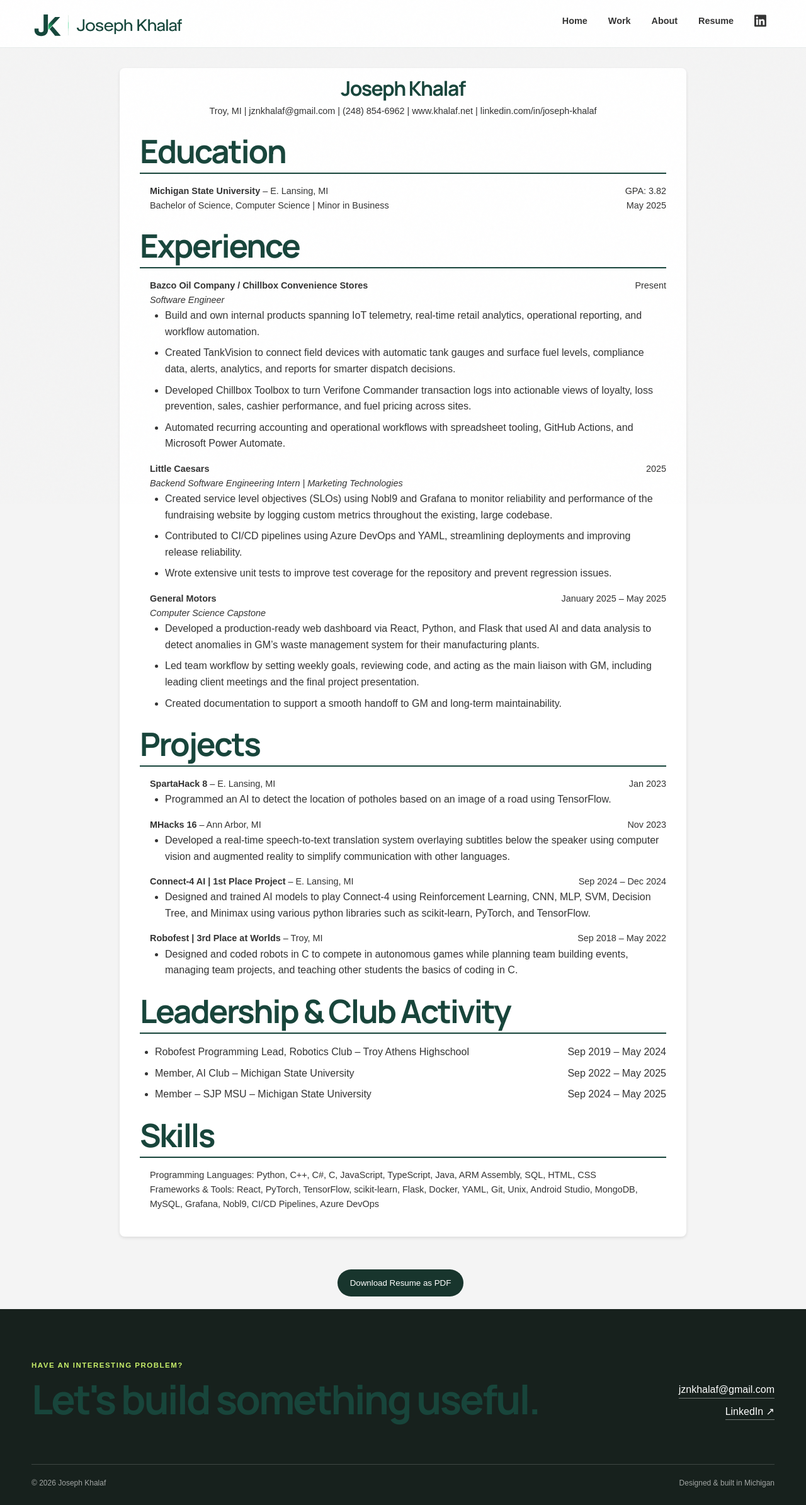
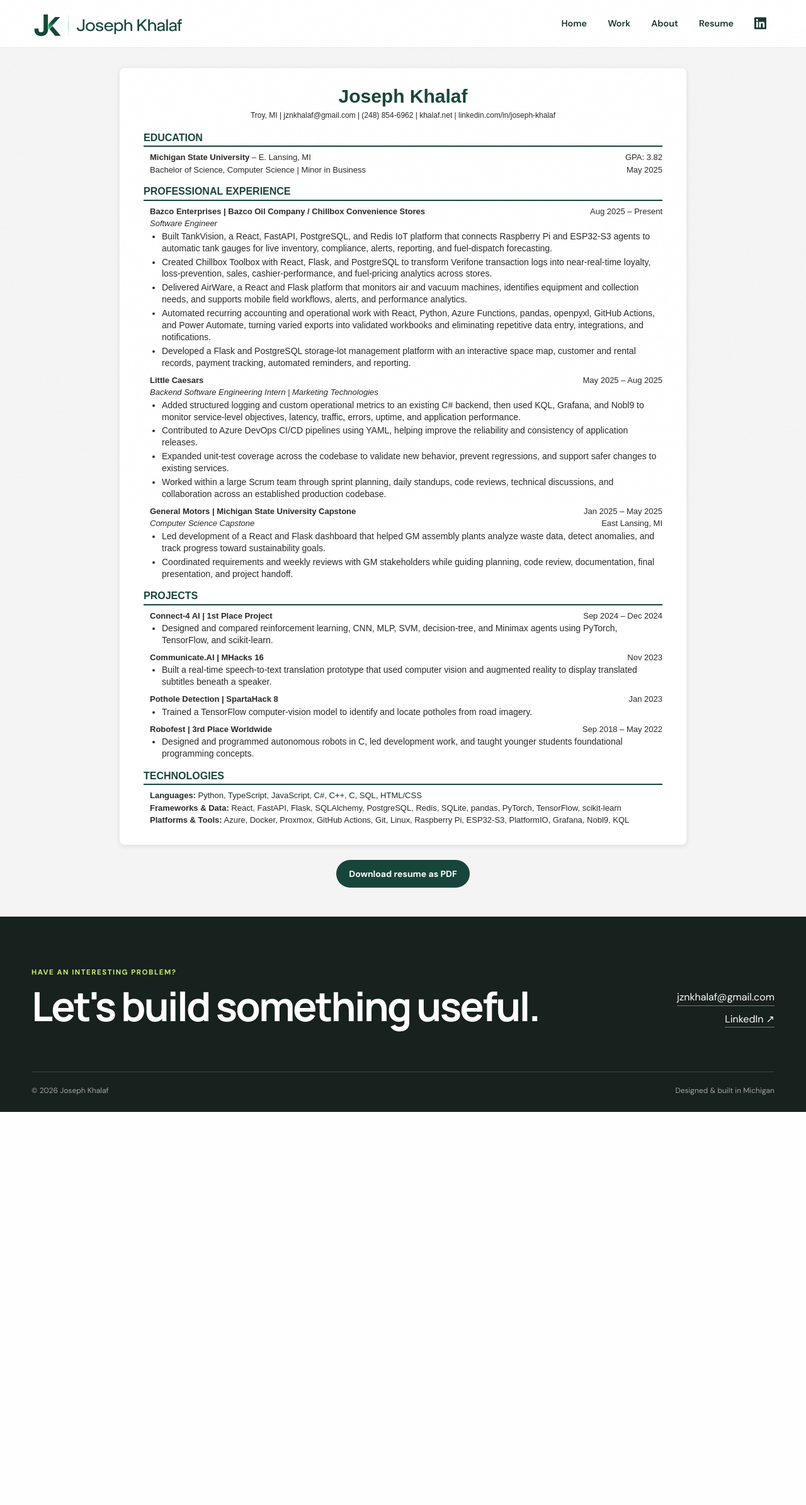
Before and after one commit to Joe-Khalaf/JosephKhalafWebsite, a Flask app: page /resume in a window 1280 px wide. Shown: the whole page at 63% size. After the commit the page ends 1765 px from the top, so only its background shows below. Run offline with Flask 3, Linux system fonts and the light colour scheme; some libraries are stand-ins or nearby versions.

Commit message:
Updated resume info and resume page UI

```diff
--- a/flask_app/routes.py
+++ b/flask_app/routes.py
@@ -316,7 +316,11 @@ def professional_project(slug):
 
 
 @app.route('/resume')
-def resume(): return render_template('resume.html')
+def resume(): return render_template('resume_page.html')
+
+
+@app.route('/resume/pdf')
+def resume_pdf(): return render_template('resume_print.html')
 
 @app.route('/piano')
 def piano(): return render_template('piano.html')
--- a/flask_app/static/main/css/navbar.css
+++ b/flask_app/static/main/css/navbar.css
@@ -17,7 +17,8 @@
   .navbar__toggle{display:block}
   .navbar__menu{position:absolute;top:76px;left:0;right:0;background:#fff;display:flex;flex-direction:column;align-items:stretch;padding:16px 20px 22px;border-bottom:1px solid rgba(24,69,59,.14);opacity:0;visibility:hidden;transform:translateY(-8px);transition:.25s}
   .navbar__menu.active{opacity:1;visibility:visible;transform:none}
-  .navbar__links{text-align:center;padding:13px}
+  .navbar__links{text-align:center;padding:13px;font-size:.9rem}
+  .navbar__linkedin{font-size:.9rem}
   .linkedin__text{display:block}
   .linkedin__logo{display:none}
   .navbar__toggle.is-active .bar:nth-child(1){transform:translateY(7px) rotate(45deg)}
--- a/flask_app/static/main/css/resume.css
+++ b/flask_app/static/main/css/resume.css
@@ -1,98 +1,42 @@
-/* General Styles */
-body {
-    font-family: Arial, sans-serif;
-    line-height: 1.6;
-    margin: 0;
-    padding: 0;
-    color: #333;
-    background: #f4f4f4;
+.resume-page{padding:32px 24px 46px;background:#f4f4f4}
+.resume,.resume *{box-sizing:border-box}
+.resume{width:min(900px,100%);margin:0 auto;padding:28px 38px;background:#fff;border-radius:8px;box-shadow:0 2px 8px rgba(0,0,0,.1);color:#292929;font-family:Arial,sans-serif;font-size:14px;line-height:1.35}
+.resume .header{text-align:center;margin-bottom:18px}
+.resume .header h1{margin:0;color:#18453b;font-family:Arial,sans-serif;font-size:30px;line-height:1.1;letter-spacing:0}
+.resume .header p{margin:6px 0 0;font-size:12px;line-height:1.35}
+.resume section{margin-bottom:16px}
+.resume section:last-child{margin-bottom:0}
+.resume section h2{margin:0 0 8px;padding-bottom:3px;border-bottom:2px solid #18453b;color:#18453b;font-family:Arial,sans-serif;font-size:16px;line-height:1.2;letter-spacing:0;text-transform:uppercase}
+.resume .content{margin-left:10px}
+.resume p{margin:2px 0;font-size:13px}
+.resume .right{float:right}
+.resume .job,.resume .project{margin-bottom:9px}
+.resume ul{margin:2px 0 0;padding-left:19px}
+.resume li{margin-bottom:3px}
+.resume .skills p{margin-left:10px}
+.resume__button__container{text-align:center;margin-top:24px}
+.resume__download,.print-resume-button{display:inline-flex;align-items:center;justify-content:center;border:0;border-radius:999px;background:#18453b;color:#fff;padding:13px 20px;font:700 14px 'DM Sans',Arial,sans-serif;text-decoration:none;cursor:pointer}
+.resume__download:hover,.print-resume-button:hover{background:#0b9a6d}
+.resume-print{margin:0;background:#fff;color:#111}
+.resume-print .resume{width:8.5in;min-height:11in;margin:0 auto;padding:.45in .52in;border-radius:0;box-shadow:none;color:#111;font-size:9.5pt;line-height:1.22}
+.resume-print .resume .header{margin-bottom:9pt}
+.resume-print .resume .header h1{color:#111;font-size:22pt}
+.resume-print .resume .header p{margin-top:4pt;font-size:9pt}
+.resume-print .resume section{margin-bottom:7pt}
+.resume-print .resume section h2{margin-bottom:5pt;padding-bottom:2pt;border-color:#111;color:#111;font-size:11pt}
+.resume-print .resume .content{margin-left:5pt}
+.resume-print .resume p{margin:1pt 0;font-size:9pt}
+.resume-print .resume .job,.resume-print .resume .project{margin-bottom:4pt}
+.resume-print .resume ul{margin-top:1pt;padding-left:15pt}
+.resume-print .resume li{margin-bottom:1.5pt}
+.resume-print .resume .skills p{margin-left:5pt}
+.print-resume-button{position:fixed;right:20px;bottom:20px;box-shadow:0 8px 24px rgba(0,0,0,.18)}
+@page{size:letter;margin:0}
+@media print{
+  .resume-print .resume{width:8.5in;height:11in;min-height:0;overflow:hidden}
+  .print-resume-button{display:none}
 }
-
-.resume {
-    max-width: 900px;
-    margin: 2rem auto;
-    padding: 1rem 2rem;
-    background: #fff;
-    border-radius: 8px;
-    box-shadow: 0 2px 5px rgba(0, 0, 0, 0.1);
+@media(max-width:700px){
+  .resume-page{padding:18px 10px 32px;overflow-x:auto}
+  .resume-page .resume{min-width:650px;padding:24px 28px}
 }
-
-h1, h2 {
-    color: #18453B;
-}
-
-header {
-    text-align: center;
-    margin-bottom: 1.5rem;
-}
-
-header h1 {
-    font-size: 2rem;
-    margin: 0;
-    color: #18453B;
-}
-
-header p {
-    font-size: 0.9rem;
-    margin: 0.5rem 0;
-    line-height: 1.5;
-}
-
-header a {
-    color: #18453B;
-    text-decoration: none;
-    font-weight: bold;
-}
-
-
-section p {
-    font-size: 0.9rem;
-}
-
-a {
-    color: #18453B;
-    text-decoration: none;
-}
-
-.right {
-    float: right;
-}
-
-/* Section Styles */
-section {
-    margin-bottom: 1.5rem;
-}
-
-section h2 {
-    border-bottom: 2px solid #18453B;
-    padding-bottom: 0.5rem;
-    margin-bottom: 1rem;
-}
-
-.content {
-    margin-left: 1rem;
-}
-
-/* Experience and Projects */
-.job, .project {
-    margin-bottom: 1rem;
-}
-
-ul {
-    margin: 0;
-    padding-left: 1.5rem;
-}
-
-li {
-    margin-bottom: 0.5rem;
-}
-
-/* Leadership and Skills */
-.skills p {
-    margin-left: 1rem;
-}
-
-.resume__button__container {
-    text-align: center;
-    margin-bottom: 20px;
-}
--- a/flask_app/templates/resume.html
+++ b/flask_app/templates/resume.html
@@ -1,14 +1,7 @@
-{% extends "shared/layout.html" %}
-
-{% block extracss %}
-<link rel="stylesheet" href="../static/main/css/resume.css">
-{% endblock %}
-
-{% block maincontent %}
 <div class="resume">
     <header class="header">
         <h1>Joseph Khalaf</h1>
-        <p>Troy, MI | jznkhalaf@gmail.com | (248) 854-6962 | www.khalaf.net | linkedin.com/in/joseph-khalaf</p>
+        <p>Troy, MI | jznkhalaf@gmail.com | (248) 854-6962 | khalaf.net | linkedin.com/in/joseph-khalaf</p>
     </header>
 
     <section class="education">
@@ -20,34 +13,35 @@
     </section>
 
     <section class="experience">
-        <h2>Experience</h2>
+        <h2>Professional Experience</h2>
         <div class="content">
             <div class="job">
-                <p><strong>Bazco Oil Company / Chillbox Convenience Stores</strong> <span class="right">Present</span></p>
+                <p><strong>Bazco Enterprises | Bazco Oil Company / Chillbox Convenience Stores</strong> <span class="right">Aug 2025 – Present</span></p>
                 <p><em>Software Engineer</em></p>
                 <ul>
-                    <li>Build and own internal products spanning IoT telemetry, real-time retail analytics, operational reporting, and workflow automation.</li>
-                    <li>Created TankVision to connect field devices with automatic tank gauges and surface fuel levels, compliance data, alerts, analytics, and reports for smarter dispatch decisions.</li>
-                    <li>Developed Chillbox Toolbox to turn Verifone Commander transaction logs into actionable views of loyalty, loss prevention, sales, cashier performance, and fuel pricing across sites.</li>
-                    <li>Automated recurring accounting and operational workflows with spreadsheet tooling, GitHub Actions, and Microsoft Power Automate.</li>
+                    <li>Built TankVision, a React, FastAPI, PostgreSQL, and Redis IoT platform that connects Raspberry Pi and ESP32-S3 agents to automatic tank gauges for live inventory, compliance, alerts, reporting, and fuel-dispatch forecasting.</li>
+                    <li>Created Chillbox Toolbox with React, Flask, and PostgreSQL to transform Verifone transaction logs into near-real-time loyalty, loss-prevention, sales, cashier-performance, and fuel-pricing analytics across stores.</li>
+                    <li>Delivered AirWare, a React and Flask platform that monitors air and vacuum machines, identifies equipment and collection needs, and supports mobile field workflows, alerts, and performance analytics.</li>
+                    <li>Automated recurring accounting and operational work with React, Python, Azure Functions, pandas, openpyxl, GitHub Actions, and Power Automate, turning varied exports into validated workbooks and eliminating repetitive data entry, integrations, and notifications.</li>
+                    <li>Developed a Flask and PostgreSQL storage-lot management platform with an interactive space map, customer and rental records, payment tracking, automated reminders, and reporting.</li>
                 </ul>
             </div>
             <div class="job">
-                <p><strong>Little Caesars</strong> <span class="right">2025</span></p>
+                <p><strong>Little Caesars</strong> <span class="right">May 2025 – Aug 2025</span></p>
                 <p><em>Backend Software Engineering Intern | Marketing Technologies</em></p>
                 <ul>
-                    <li>Created service level objectives (SLOs) using Nobl9 and Grafana to monitor reliability and performance of the fundraising website by logging custom metrics throughout the existing, large codebase. </li>
-                    <li>Contributed to CI/CD pipelines using Azure DevOps and YAML, streamlining deployments and improving release reliability.</li>
-                    <li>Wrote extensive unit tests to improve test coverage for the repository and prevent regression issues.</li>
+                    <li>Added structured logging and custom operational metrics to an existing C# backend, then used KQL, Grafana, and Nobl9 to monitor service-level objectives, latency, traffic, errors, uptime, and application performance.</li>
+                    <li>Contributed to Azure DevOps CI/CD pipelines using YAML, helping improve the reliability and consistency of application releases.</li>
+                    <li>Expanded unit-test coverage across the codebase to validate new behavior, prevent regressions, and support safer changes to existing services.</li>
+                    <li>Worked within a large Scrum team through sprint planning, daily standups, code reviews, technical discussions, and collaboration across an established production codebase.</li>
                 </ul>
             </div>
             <div class="job">
-                <p><strong>General Motors</strong> <span class="right">January 2025 – May 2025</span></p>
-                <p><em>Computer Science Capstone</em></p>
+                <p><strong>General Motors | Michigan State University Capstone</strong> <span class="right">Jan 2025 – May 2025</span></p>
+                <p><em>Computer Science Capstone</em> <span class="right">East Lansing, MI</span></p>
                 <ul>
-                    <li> Developed a production-ready web dashboard via React, Python, and Flask that used AI and data analysis to detect anomalies in GM’s waste management system for their manufacturing plants.</li>
-                    <li>Led team workflow by setting weekly goals, reviewing code, and acting as the main liaison with GM, including leading client meetings and the final project presentation.</li>
-                    <li>Created documentation to support a smooth handoff to GM and long-term maintainability.</li>
+                    <li>Led development of a React and Flask dashboard that helped GM assembly plants analyze waste data, detect anomalies, and track progress toward sustainability goals.</li>
+                    <li>Coordinated requirements and weekly reviews with GM stakeholders while guiding planning, code review, documentation, final presentation, and project handoff.</li>
                 </ul>
             </div>
         </div>
@@ -57,50 +51,36 @@
         <h2>Projects</h2>
         <div class="content">
             <div class="project">
-                <p><strong>SpartaHack 8</strong> – E. Lansing, MI <span class="right">Jan 2023</span></p>
+                <p><strong>Connect-4 AI | 1st Place Project</strong> <span class="right">Sep 2024 – Dec 2024</span></p>
                 <ul>
-                    <li>Programmed an AI to detect the location of potholes based on an image of a road using TensorFlow.</li>
+                    <li>Designed and compared reinforcement learning, CNN, MLP, SVM, decision-tree, and Minimax agents using PyTorch, TensorFlow, and scikit-learn.</li>
                 </ul>
             </div>
             <div class="project">
-                <p><strong>MHacks 16</strong> – Ann Arbor, MI <span class="right">Nov 2023</span></p>
+                <p><strong>Communicate.AI | MHacks 16</strong> <span class="right">Nov 2023</span></p>
                 <ul>
-                    <li>Developed a real-time speech-to-text translation system overlaying subtitles below the speaker using computer vision and augmented reality to simplify communication with other languages.</li>
+                    <li>Built a real-time speech-to-text translation prototype that used computer vision and augmented reality to display translated subtitles beneath a speaker.</li>
                 </ul>
             </div>
             <div class="project">
-                <p><strong>Connect-4 AI | 1st Place Project</strong> – E. Lansing, MI <span class="right">Sep 2024 – Dec 2024</span></p>
+                <p><strong>Pothole Detection | SpartaHack 8</strong> <span class="right">Jan 2023</span></p>
                 <ul>
-                    <li>Designed and trained AI models to play Connect-4 using Reinforcement Learning, CNN, MLP, SVM, Decision Tree, and Minimax using various python libraries such as scikit-learn, PyTorch, and TensorFlow.</li>
+                    <li>Trained a TensorFlow computer-vision model to identify and locate potholes from road imagery.</li>
                 </ul>
             </div>
             <div class="project">
-                <p><strong>Robofest | 3rd Place at Worlds</strong> – Troy, MI <span class="right">Sep 2018 – May 2022</span></p>
+                <p><strong>Robofest | 3rd Place Worldwide</strong> <span class="right">Sep 2018 – May 2022</span></p>
                 <ul>
-                    <li>Designed and coded robots in C to compete in autonomous games while planning team building events, managing team projects, and teaching other students the basics of coding in C.</li>
+                    <li>Designed and programmed autonomous robots in C, led development work, and taught younger students foundational programming concepts.</li>
                 </ul>
             </div>
         </div>
     </section>
 
-    <section class="leadership">
-        <h2>Leadership & Club Activity</h2>
-        <ul>
-            <li>Robofest Programming Lead, Robotics Club – Troy Athens Highschool <span class="right">Sep 2019 – May 2024</span></li>
-            <li>Member, AI Club – Michigan State University <span class="right">Sep 2022 – May 2025</span></li>
-            <li>Member – SJP MSU – Michigan State University <span class="right">Sep 2024 – May 2025</span></li>
-        </ul>
-    </section>
-
     <section class="skills">
-        <h2>Skills</h2>
-        <p>Programming Languages: Python, C++, C#, C, JavaScript, TypeScript, Java, ARM Assembly, SQL, HTML, CSS</p>
-        <p>Frameworks & Tools: React, PyTorch, TensorFlow, scikit-learn, Flask, Docker, YAML, Git, Unix, Android Studio, MongoDB, MySQL, Grafana, Nobl9, CI/CD Pipelines, Azure DevOps</p>
+        <h2>Technologies</h2>
+        <p><strong>Languages:</strong> Python, TypeScript, JavaScript, C#, C++, C, SQL, HTML/CSS</p>
+        <p><strong>Frameworks &amp; Data:</strong> React, FastAPI, Flask, SQLAlchemy, PostgreSQL, Redis, SQLite, pandas, PyTorch, TensorFlow, scikit-learn</p>
+        <p><strong>Platforms &amp; Tools:</strong> Azure, Docker, Proxmox, GitHub Actions, Git, Linux, Raspberry Pi, ESP32-S3, PlatformIO, Grafana, Nobl9, KQL</p>
     </section>
 </div>
-
-<div class="resume__button__container">
-    <button class="resume__btn"><a href="/static/main/files/Joseph_Khalaf_Resume.pdf" download>Download Resume as PDF</a></button>
-</div>
-
-{% endblock %}
--- /dev/null
+++ b/flask_app/templates/resume_page.html
@@ -0,0 +1,16 @@
+{% extends "shared/layout.html" %}
+
+{% block title %}Resume — Joseph Khalaf{% endblock %}
+
+{% block extracss %}
+<link rel="stylesheet" href="{{ url_for('static', filename='main/css/resume.css') }}">
+{% endblock %}
+
+{% block maincontent %}
+<div class="resume-page">
+    {% include "resume.html" %}
+    <div class="resume__button__container">
+        <a class="resume__download" href="{{ url_for('resume_pdf') }}" target="_blank" rel="noreferrer">Download resume as PDF</a>
+    </div>
+</div>
+{% endblock %}
```
Also changed, not shown: flask_app/templates/resume_print.html (added, +13 -0 lines).
